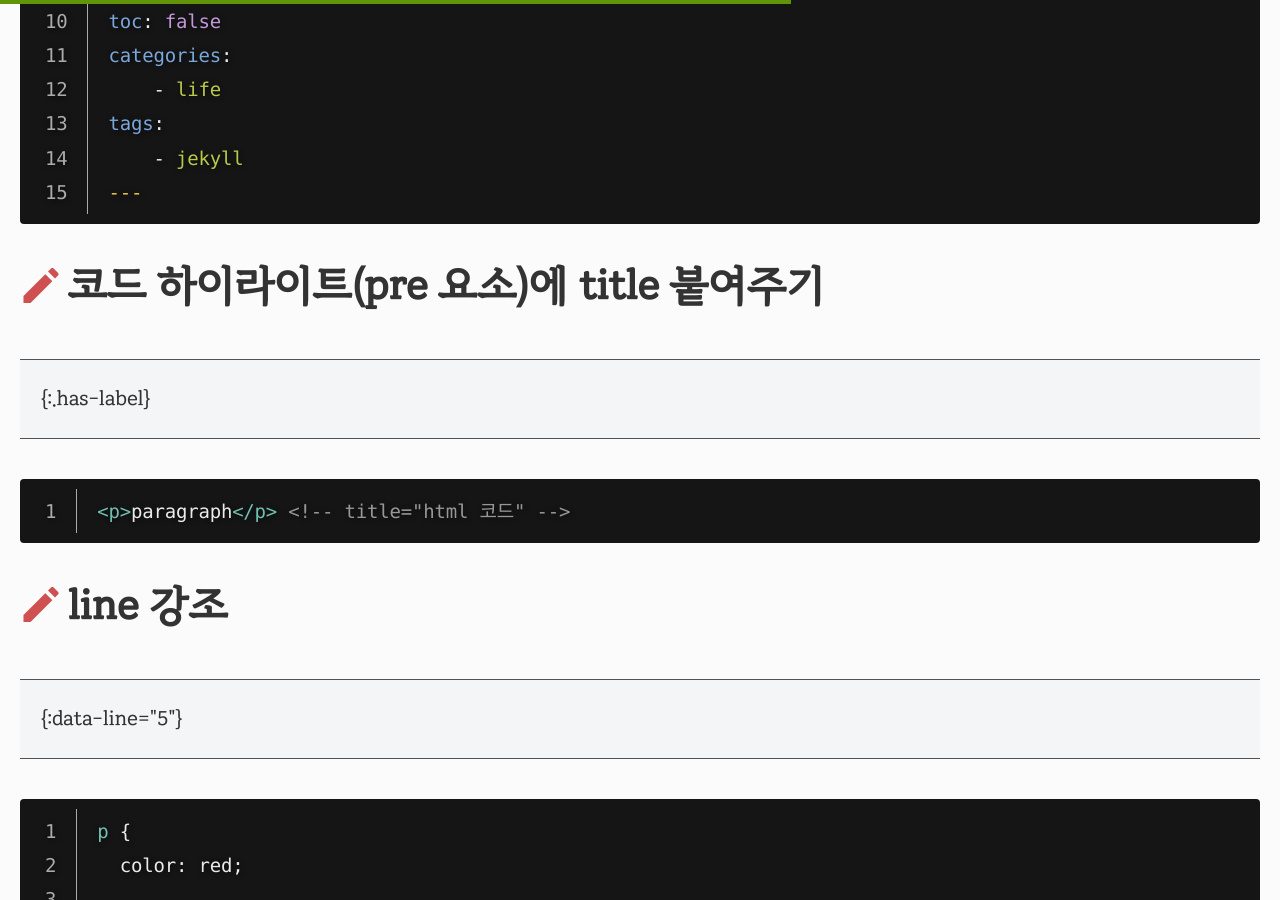
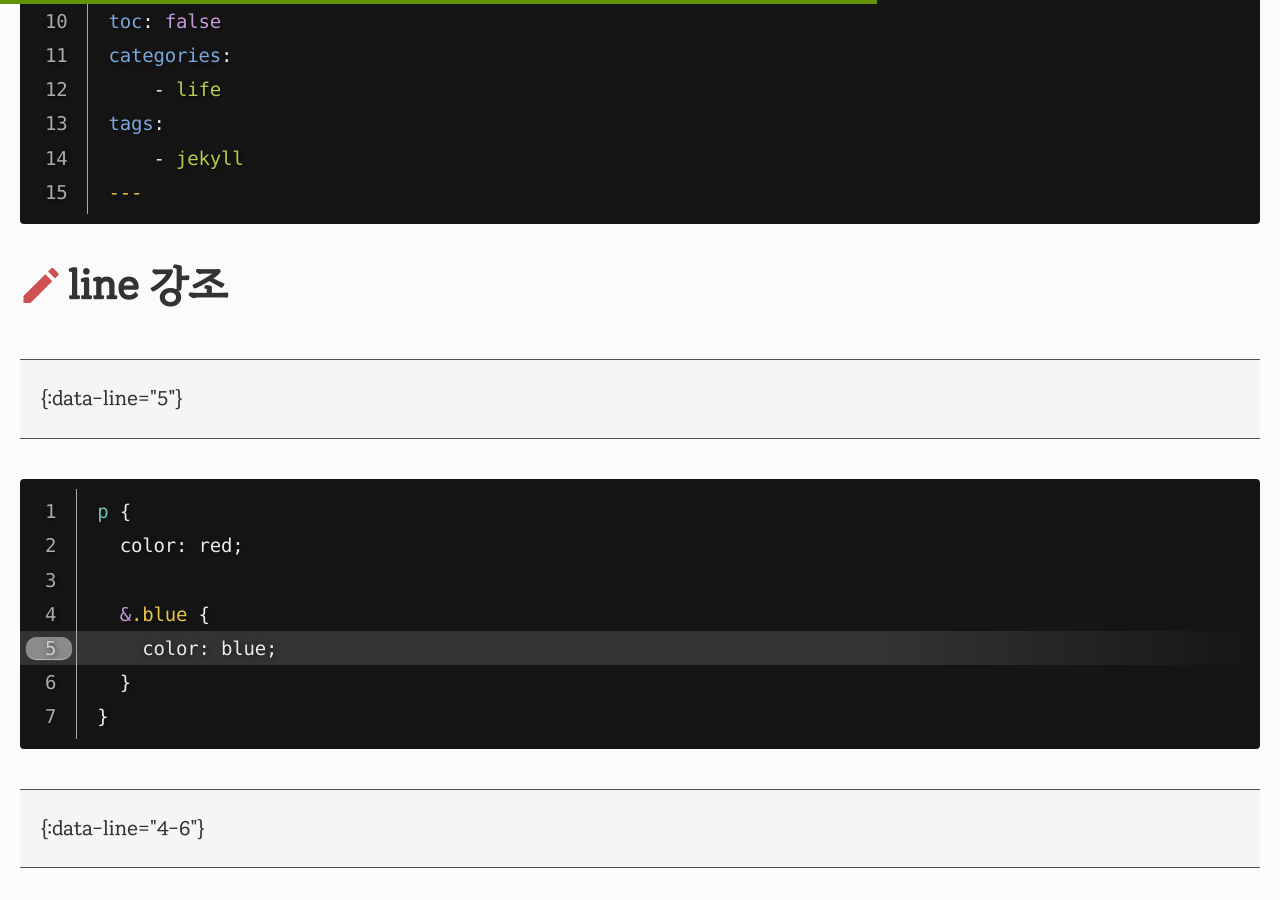
Before and after one commit to selosele/jekyll-theme-tidyred, a Jekyll site: the page built from _posts/2020-06-23-example-post05.md, in a window 1280 px wide and 900 px high, scrolled down 2010 px. Built offline with Jekyll 4.4.1, drawn with Linux system fonts in a browser that asks for light colours.

Commit message:
포스트 수정

````diff
--- a/_posts/2020-06-23-example-post05.md
+++ b/_posts/2020-06-23-example-post05.md
@@ -65,17 +65,6 @@ tags:
 ---
 ```
 
-## 코드 하이라이트(pre 요소)에 title 붙여주기
-
-<pre class="codebox" title="markdown 코드">
-  {:.has-label}
-</pre>
-
-{:.has-label}
-```html
-<p>paragraph</p> <!-- title="html 코드" -->
-```
-
 ## line 강조
 
 <pre class="codebox" title="markdown 코드">
````
Also changed, not shown: _posts/2020-06-23-example-post01.md (+0 -1 lines), _posts/2020-06-23-example-post03.md (+0 -1 lines), _posts/2020-06-24-example-post06.md (+0 -1 lines), _posts/2020-06-24-example-post07.md (+0 -2 lines), _posts/2020-08-09-example-post09.md (+0 -3 lines).
